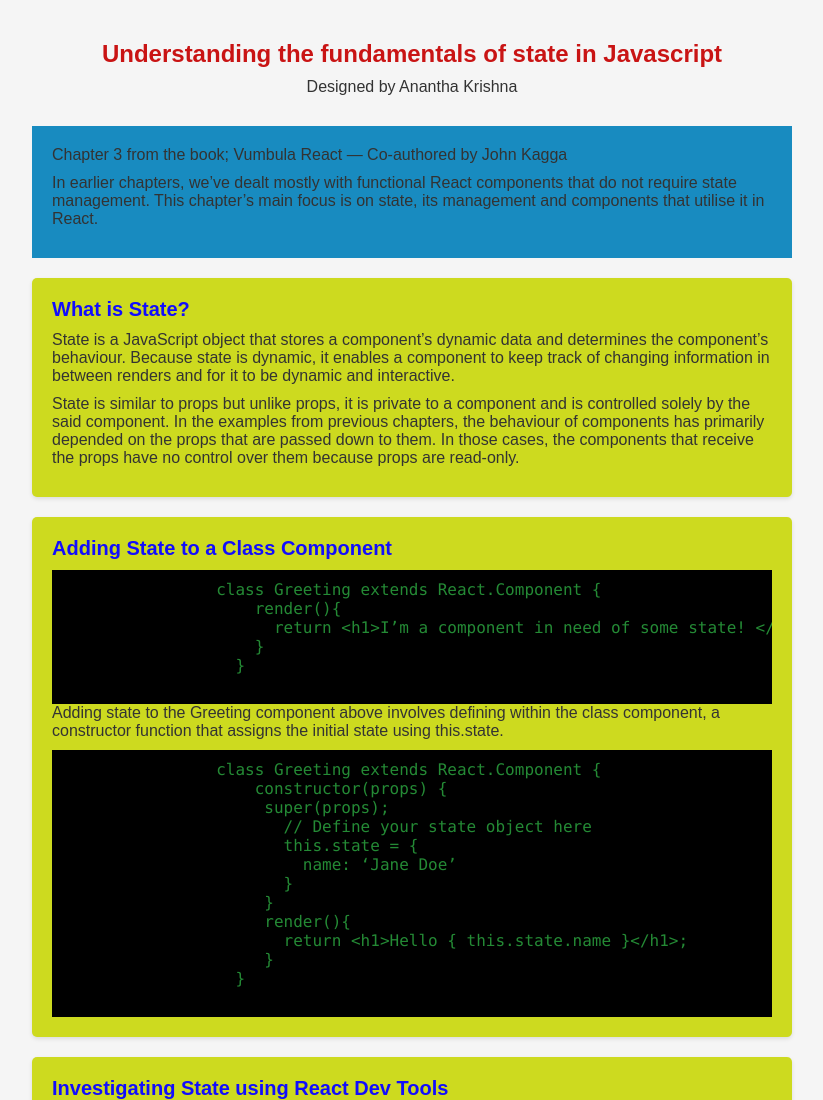
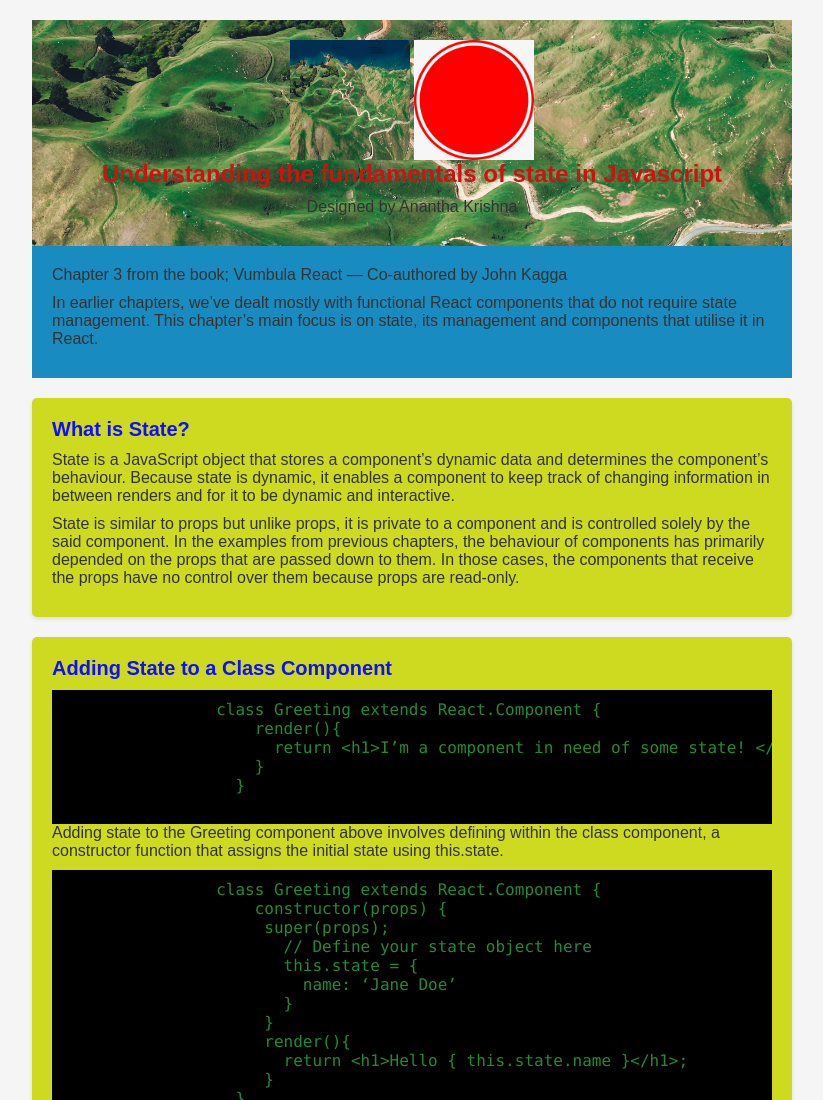
Before and after one commit to Ananth04/web-platform-idgaza, a plain HTML site: page index.html in a window 1280 px wide. Shown: the top 1100 px of the page, without its empty margins (228-1051 px from the left). Drawn offline with Linux system fonts and the light colour scheme.

Commit message:
2 files modified

```diff
--- a/index.html
+++ b/index.html
@@ -11,6 +11,9 @@
 <main>
     <header>
         <!-- insert banner image and logo as seen in the sample website, the links for the images are provided in the question -->
+
+        <img src="background.webp" alt="background Image">
+        <img src="logo.jpeg" alt="logo">
         <h1>
             Understanding the fundamentals of state in Javascript
         </h1>
--- a/styles.css
+++ b/styles.css
@@ -17,11 +17,18 @@
 header {
   padding: 20px;
   text-align: center;
-  background-image: url('');
+  background-image: url('background.webp');
   background-size: cover;
   background-position: center;
   background-repeat: no-repeat;
   color: rgb(255, 255, 255); /* Set header text color in RGB */
+}
+
+header img {
+  display: inline-block;
+  height: 120px;
+  vertical-align: top;
+  width: 120px;
 }
 
 h1 {
```
